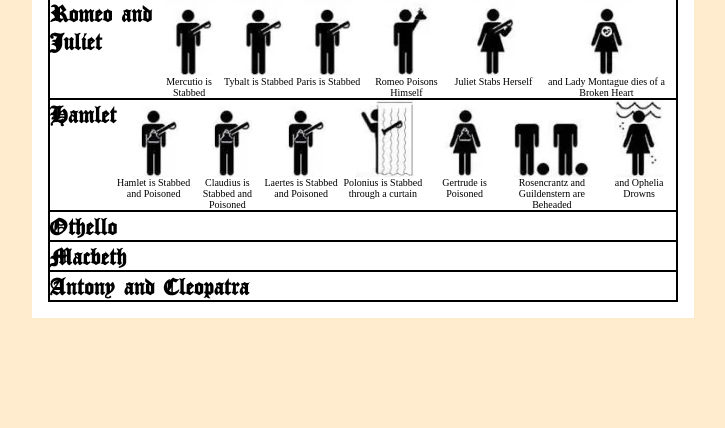
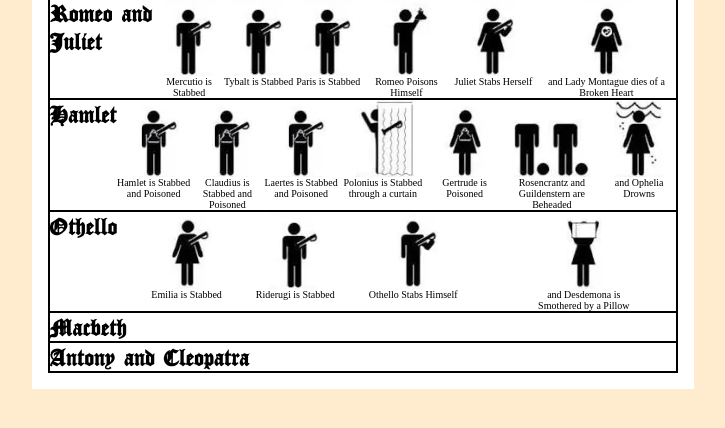
Before and after one commit to rmamet/imitation-project, a website: page imitation.html in a window 1280 px wide. Shown: the part 110-538 px from the top of the page, without its empty margins (0-725 px from the left). Drawn offline with Linux system fonts and the light colour scheme.

Commit message:
Add Othello

```diff
--- a/imitation.html
+++ b/imitation.html
@@ -77,8 +77,30 @@
           <figcaption>and Ophelia Drowns</figcaption>
         </figure>
       </section>
-      <section class="sec">
+      <section class="sec sec-grid">
         <h2>Othello</h2>
+        <img src="deaths/nothing.jpg">
+        <figure>
+          <img src="deaths/w-stabbed.jpg">
+          <figcaption>Emilia is Stabbed</figcaption>
+        </figure>
+        <img src="deaths/nothing.jpg">
+        <figure>
+          <img src="deaths/m-stabbed.jpg">
+          <figcaption>Riderugi is Stabbed</figcaption>
+        </figure>
+        <img src="deaths/nothing.jpg">
+        <figure>
+          <img src="deaths/m-stabbed-self.jpg">
+          <figcaption>Othello Stabs Himself</figcaption>
+        </figure>
+        <img src="deaths/nothing.jpg">
+        <img src="deaths/nothing.jpg">
+        <figure>
+          <img src="deaths/w-pillow.jpg">
+          <figcaption>and Desdemona is Smothered by a Pillow</figcaption>
+        </figure>
+        <img src="deaths/nothing.jpg">
       </section>
       <section class="sec">
         <h2>Macbeth</h2>
```
Also changed, not shown: deaths/m-stabbed-self.jpg (added), deaths/nothing.jpg (added), deaths/w-pillow.jpg (added), deaths/w-stabbed.jpg (added), shakespearedeaths.jpg.
